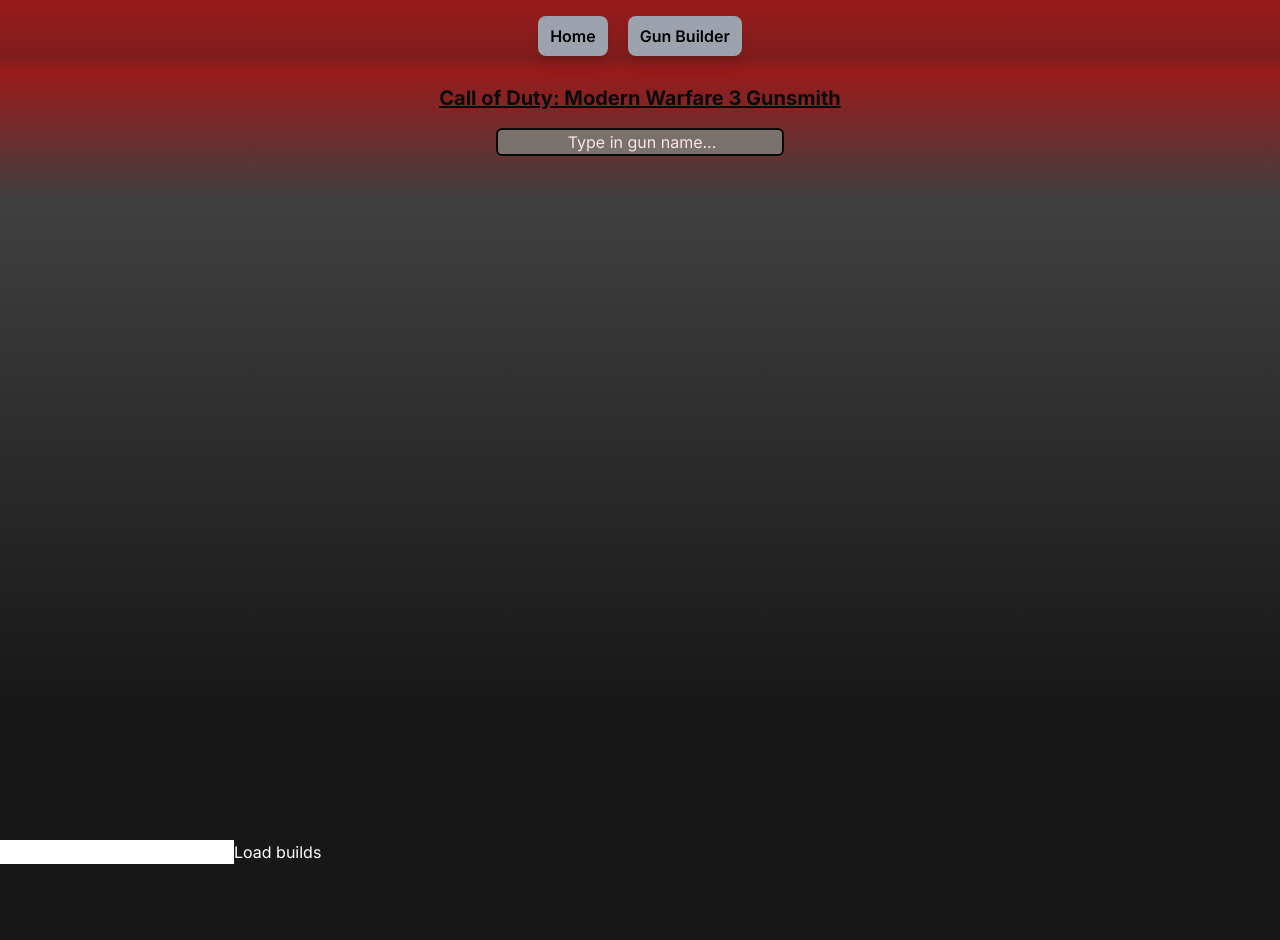
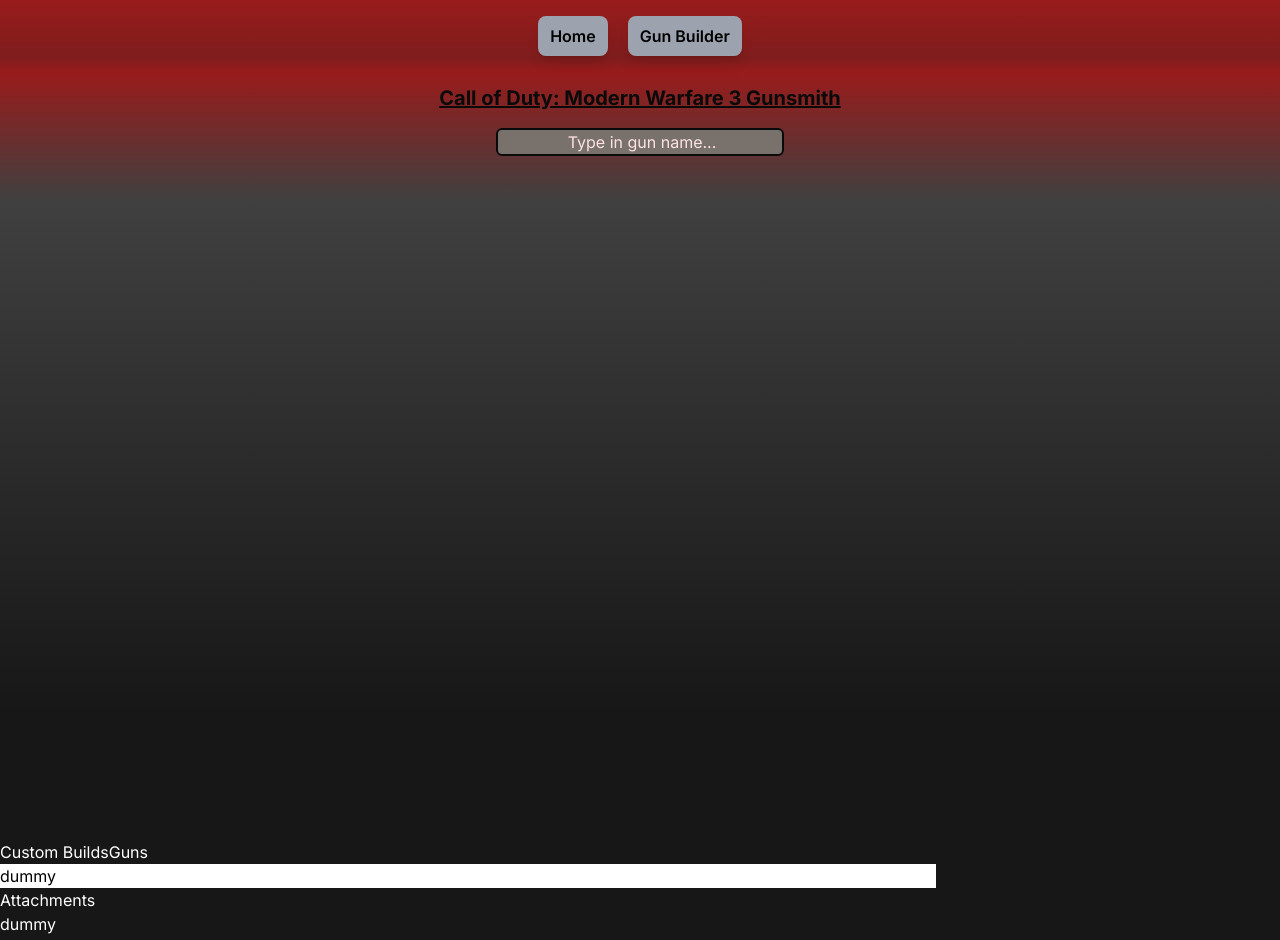
Before and after one commit to DanielLi39/Gunsmith, a Next.js app: page /builder in a window 1280 px wide. Shown: the top 940 px of the page. Built offline with nearby package versions, Linux system fonts and the light colour scheme.

Commit message:
Partial progress on search UI

```diff
--- a/src/app/builder/actions/deleteBuild.js
+++ b/src/app/builder/actions/deleteBuild.js
@@ -4,7 +4,7 @@
 import { ServerApiVersion } from "mongodb";
 
 async function deleteId(client, id) {
-    const objId = new ObjectId(id);
+    const objId = ObjectId.createFromHexString(id);
     const result = await client.db("mw3_gunbuilds").collection("builds").deleteOne( {_id: objId} );
     console.log(result);
     return result;
--- a/src/app/builder/actions/queryBuilds.js
+++ b/src/app/builder/actions/queryBuilds.js
@@ -3,15 +3,26 @@
 import { MongoClient } from "mongodb";
 import { ServerApiVersion } from "mongodb";
 
-async function readData(client, author) {
-    const result = await client.db("mw3_gunbuilds").collection("builds").find( {author: author});
+async function readData(client, author, name, gun, attachments) {
+    //const [author, name, gun, attachments] = parameters;
+
+    const query = {};
+
+    (author !== '') ? (query.author = author) : "";
+    (name !== '') ? (query.name = name) : "";
+    (gun !== '') ? (query.gunName = gun) : "";
+    (attachments.length !== 0) ? (query.attachments = { $all: attachments }) : "";
+
+    console.log(query);
+
+    const result = await client.db("mw3_gunbuilds").collection("builds").find(query);
 
     const arr = await result.toArray();
     arr.forEach(doc => doc._id = doc._id.toString());
     return arr;
 }
 
-async function connect(query) {
+async function connect(author, name, gun, attachments) {
     const client = new MongoClient(process.env.MONGODB_URI, {
         serverApi: {
             version: ServerApiVersion.v1,
@@ -20,13 +31,13 @@
         }
     });
 
-    async function run(query) {
+    async function run(author, name, gun, attachments) {
         try {
             // Connect the client to the server	(optional starting in v4.7)
             await client.connect();
             console.log("Client connected!");
             // Send a ping to confirm a successful connection
-            const result = await readData(client, query);
+            const result = await readData(client, author, name, gun, attachments);
             if (result === null) {
                 return {
                     success: false,
@@ -49,11 +60,11 @@
             await client.close();
         }
     }
-    const result = await run(query);
+    const result = await run(author, name, gun, attachments);
     return result;
 }
 
-export default async function queryBuilds(author) {
-    const cursor = await connect(author);
+export default async function queryBuilds(author, name, gun, attachments) {
+    const cursor = await connect(author, name, gun, attachments);
     return cursor;
 }
--- a/src/app/builder/components/BuildList.js
+++ b/src/app/builder/components/BuildList.js
@@ -1,16 +1,23 @@
 'use client';
 
-import { useState } from "react";
+import { useState, useRef } from "react";
 import queryBuilds from "../actions/queryBuilds";
 import deleteBuild from "../actions/deleteBuild";
 
 export default function BuildList( {sendToGunsmith} ) {
     const [builds, setBuilds] = useState([]);
     const [isOpen, setIsOpen] = useState(false);
+    //The author will be inherited from a context once logged in
+    const [parameters, setParameters] = useState({author: 'dummy', name: '', gun: '', attachments: ''});
 
-    async function receiveCursor() {
-        //Change later
-        const result = await queryBuilds('Lexwomy');
+    async function searchBuild() {
+        var attachmentList = [];
+        var words = parameters.attachments.split(',');
+        if (parameters.attachments !== '') {
+            words.forEach((val) => attachmentList.push(val.trim()));
+        }
+        console.log(parameters.attachments, attachmentList);
+        const result = await queryBuilds(parameters.author, parameters.name, parameters.gun, attachmentList);
         console.log(result);
         if (result.success) {
             setBuilds(result.data);
@@ -22,14 +29,17 @@
         const result = await deleteBuild(id);
         console.log(result);
         if (result.success) {
-            await receiveCursor();
+            await searchBuild();
         }
     }
 
+    //Default search: Return all builds made by user
+    //Advanced search: Search by user, by name, by gun, by attachment list
     return (
         <div className="h-screen bg-neutral-900 text-white">
-            <input type="text"/>
-            <button type="button" onClick={receiveCursor}>Load builds</button>
+            <SearchUI parameters={parameters} setParameters={setParameters}/>
+            <div>{parameters.author}</div>
+            <button type="button" onClick={() => searchBuild()}>Search builds</button>
             <table className={`${isOpen ? '' : 'hidden'}`}>
                 <thead>
                     <tr className="py-2 border-2 border-white">
@@ -59,3 +69,31 @@
         </div>
     );
 }
+
+function SearchUI( {parameters, setParameters} ) {
+
+    //SearchType is true to search for custom builds, false to search in established gun list
+    const [searchType, setSearchType] = useState(true);
+
+    return (
+        <div>
+            <div>
+                <button onClick={() => setSearchType(true)}>Custom Builds</button>
+                <button onClick={() => setSearchType(false)}>Guns</button>
+            </div>
+            <div className={`${searchType ? 'block' : 'hidden'}`}>
+                <input className="text-black" value={parameters.author} onChange={(e) => setParameters({...parameters, author: e.target.value})}/>
+                <input className="text-black" value={parameters.name} onChange={(e) => setParameters({...parameters, name: e.target.value})}/>
+                <input className="text-black" value={parameters.gun} onChange={(e) => setParameters({...parameters, gun: e.target.value})}/>
+                <input className="text-black" value={parameters.attachments} onChange={(e) => setParameters({...parameters, attachments: e.target.value})}/>
+                <p>Attachments</p>
+                <div id="attachmentList">
+
+                </div>
+            </div>
+            <div className={`${searchType ? 'hidden' : 'block'}`}>
+                Wtf
+            </div>
+        </div>
+    )
+}
```
Also changed, not shown: package.json (+4 -3 lines), 2 other files (tests, documents, lock files or other folders).
